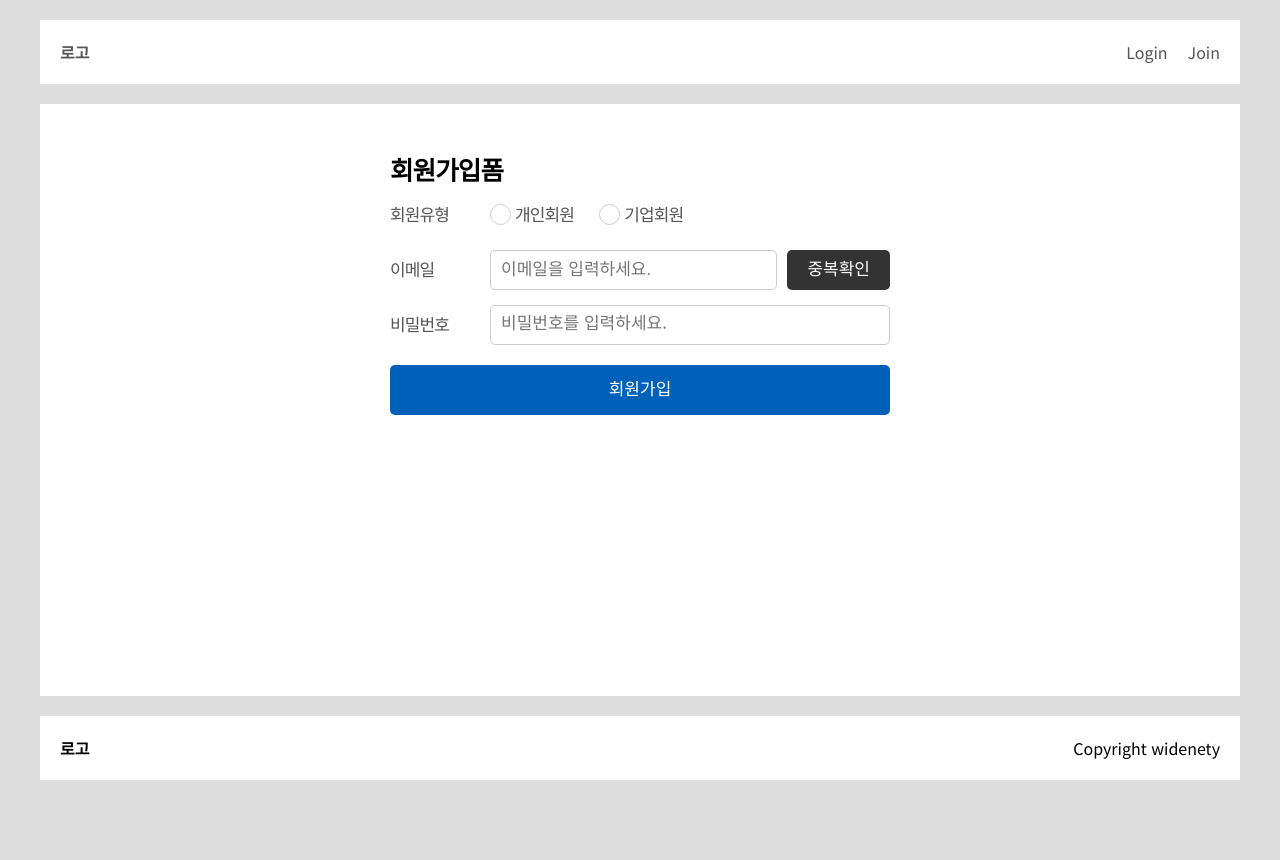
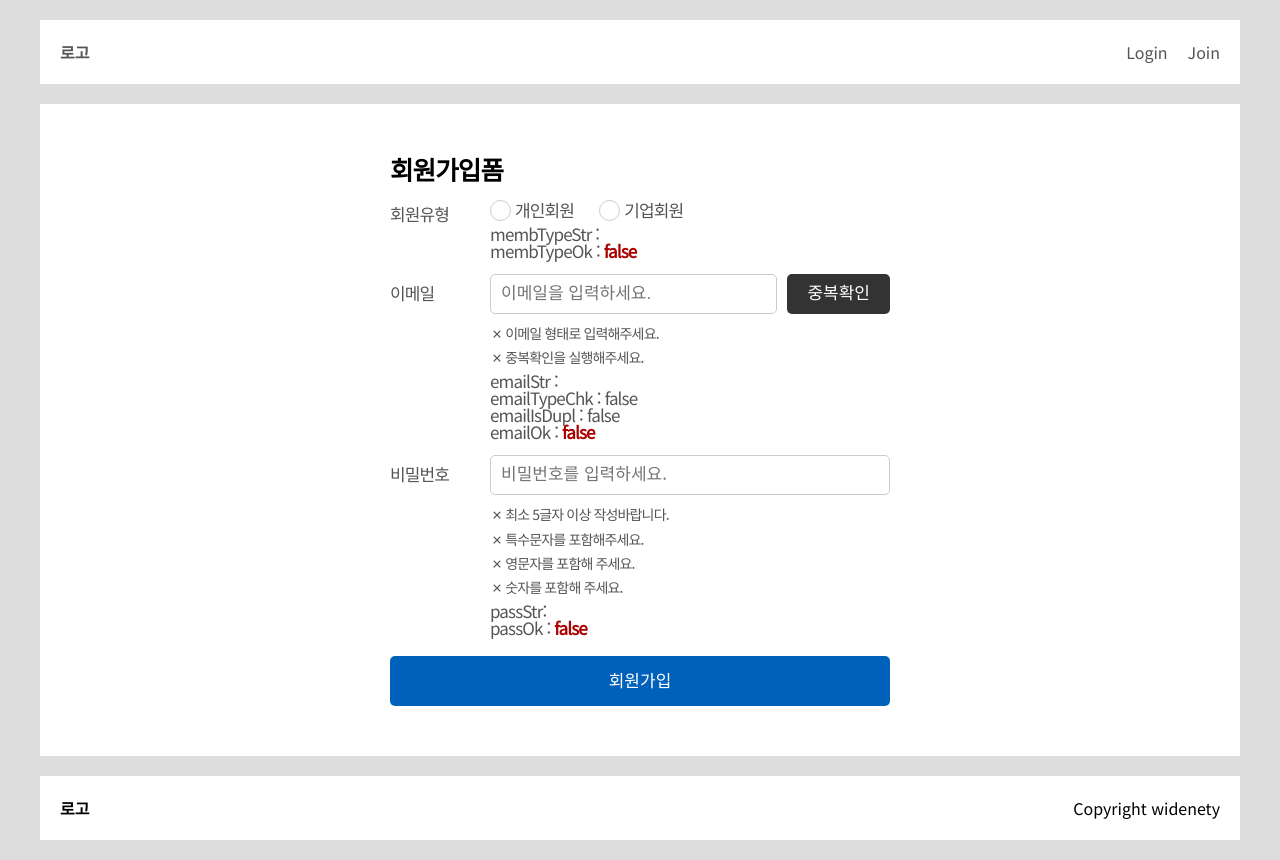
Before and after one commit to widenety/nexttest, a Next.js app: page /Pages/Member/Join in a window 1280 px wide. Before the commit the page ends 800 px from the top, so only its background shows below. Built offline with nearby package versions, Linux system fonts and the light colour scheme.

Commit message:
Config Member join set.

```diff
--- a/src/app/Pages/Member/Join/page.tsx
+++ b/src/app/Pages/Member/Join/page.tsx
@@ -1,5 +1,5 @@
 'use client';
-import { useState, useRef } from "react";
+import React, { useState, useRef } from "react";
 /*
 import { useEffect } from "react";
 import { db } from "@/lib/firebase";
@@ -37,55 +37,79 @@ export default function Join() {
 	// */
 
 	/* ==============================
-	* 회원유형 선택용 state
+	* 회원타입 선택
 	================================= */
-	const [ membType, setMembType ] = useState<string>( "" );
-	const typePersonalRef = useRef<HTMLInputElement>( null ); // 개인회원 라디오에 focus용
+	const [ membTypeStr, setMembTypeStr ] = useState<string>( "" );
+	const [ membTypeOk, setMembTypeOk ] = useState( false );
+	const refTypePersonal = useRef<HTMLInputElement>( null );
+	const setMbTypeChk = ( e: React.ChangeEvent<HTMLInputElement> ) => {
+		const selectedMembType = e.target.value;
+		setMembTypeStr( selectedMembType );
+		setMembTypeOk( true );
+	};
+
+	/* ==============================
+	* E-mail 유효성 검사 / 중복확인
+	================================= */
+	const [ email, setEmail ] = useState<string>( "" );
+	/** -- Firebase에서 중복 검사 */
+	const getDuplStatus = async () => {
+
+	}
+
+	const [ emailStr, setEmailStr ] = useState<string>( "" );
+	const [ emailTypeChk, setEmailTypeChk ] = useState( false );
+	const [ emailIsDupl, setEmailIsDupl ] = useState( false );
+	const [ emailOk, setEmailOk ] = useState( false );
+	const emailRef = useRef<HTMLInputElement>( null );
+	const setMbMailChk = async ( e: React.ChangeEvent<HTMLInputElement> ) => {
+		const inputedEmail = e.target.value;
+		setEmailStr( inputedEmail );
+
+		/** -- E mail 유효성 검사 먼저. */
+		const emailRegex = /^[^\s@]+@[^\s@]+\.[^\s@]+$/;
+		const getEmailValid = emailRegex.test( inputedEmail );
+		setEmailTypeChk( getEmailValid );
+
+		/** -- E mail 유효하면 Firemase 중복확인. */
+
+		/** -- 위 조건 전부 통과시 ok Flag state OK 설정. */
+	}
+
+	/* ==============================
+	* Paswword 유효성 검사
+	================================= */
+	const [ passStr, setPassStr ] = useState<string>( "" );
+	const [ passLenLim, setPassLenLim ] = useState( 5 );
+	const [ passOk, setPassOk ] = useState( false );
+	const [ hasLim, setHasLim ] = useState( false );
+	const [ hasSpecialChar, setHasSpecialChar ] = useState( false );
+	const [ hasLetter, setHasLetter ] = useState( false );
+	const [ hasNumber, setHasNumber ] = useState( false );
+	const refPass = useRef<HTMLInputElement>( null );
+	const setMbPassChk = async ( e: React.ChangeEvent<HTMLInputElement> ) => {
+		const inputedPass = e.target.value;
+		setPassStr( inputedPass );
+
+		/** -- 최소 5글자, 특수문자 포함, 영문자포함, 숫자 포함 검사 */
+		const isMinLenOk = inputedPass.length >= passLenLim;
+		const hasSpecial = /[!@#$%^&*(),.?":{}|<>_\-\[\]\\\/+=~`]/.test( inputedPass );
+		const hasAlpha = /[a-zA-Z]/.test( inputedPass );
+		const hasNum = /[0-9]/.test( inputedPass );
+
+		setHasLim( isMinLenOk );
+		setHasSpecialChar( hasSpecial );
+		setHasLetter( hasAlpha );
+		setHasNumber( hasNum );
+
+		setPassOk( isMinLenOk && hasSpecial && hasAlpha && hasNum );
+	}
 
 	/* ==============================
 	* 회원가입
 	================================= */
 	const setJoin = async () => {
-		/** -- 회원유형 선택여부 검증 */
-		if ( !membType ) {
-			alert( "회원 유형을 선택해주세요." );
-			typePersonalRef.current?.focus(); // 개인회원 라디오에 focus
-			return;
-		}
-	}
 
-	/* ==============================
-	* 중복확인
-	================================= */
-	const [ email, setEmail ] = useState<string>( "" );
-	const [ emailCheck, setEmailCheck ] = useState( false );
-	const [ emailCheckExec, setEmailCheckExec ] = useState( false );
-	const emailRef = useRef<HTMLInputElement>( null );
-	const getIsDupl = async () => {
-		setEmailCheckExec( true );
-
-		/** -- E mail 유효성/공란란 검사 */
-		const emailRegex = /^[^\s@]+@[^\s@]+\.[^\s@]+$/;
-		if ( !email ) {
-			alert( "이메일을 입력해주세요." );
-			setEmail( "" );
-			emailRef.current?.focus();
-			setEmailCheck( false );
-			return;
-		} else if ( !email || !emailRegex.test( email ) ) {
-			alert( "올바른 이메일 형식을 입력해주세요." );
-			setEmail( "" );
-			emailRef.current?.focus();
-			setEmailCheck( false );
-			return;
-		} else {
-			alert( "올바른 이메일 형식입니다." );
-			setEmailCheck( true );
-		}
-
-		/** -- Firebase에서 중복 검사 */
-
-		/** -- 중복 검사 */
 	}
 
 	return (
@@ -105,17 +129,21 @@ export default function Join() {
 								<ul className="frmListLv2">
 									<li>
 										<div className="rdos">
-											<input type="radio" name="membType" id="Personal" value="개인회원" onChange={( e ) => setMembType( e.target.value )} ref={typePersonalRef} />
+											<input type="radio" name="membType" id="Personal" value="개인회원" onChange={setMbTypeChk} ref={refTypePersonal} />
 											<label htmlFor="Personal">개인회원</label>
 										</div>
 									</li>
 									<li>
 										<div className="rdos">
-											<input type="radio" name="membType" id="Corporate" value="기업회원" onChange={( e ) => setMembType( e.target.value )} />
+											<input type="radio" name="membType" id="Corporate" value="기업회원" onChange={setMbTypeChk} />
 											<label htmlFor="Corporate">기업회원</label>
 										</div>
 									</li>
 								</ul>
+								<div>
+									membTypeStr : {membTypeStr} <br />
+									membTypeOk : <strong className="cred">{membTypeOk ? 'true' : 'false'}</strong><br />
+								</div>
 							</dd>
 						</dl>
 					</li>
@@ -123,23 +151,18 @@ export default function Join() {
 						<dl className="frmItemLv1">
 							<dt><label>이메일</label></dt>
 							<dd className="hasEmail">
-								<input type="email" name="email" id="email" placeholder="이메일을 입력하세요." ref={emailRef} onChange={( e ) => setEmail( e.target.value )} value={email} autoComplete="off" />
-								<button type="button" className="cBtn cBtn2 mailCheck" onClick={getIsDupl}><span>중복확인</span></button>
-								{
-									emailCheckExec && (
-										emailCheck ? (
-											<p className="cInfo1 emailCheck pass">
-												<i className="ri-error-warning-line"></i>
-												<span>사용 가능한 이메일입니다.</span>
-											</p>
-										) : (
-											<p className="cInfo1 emailCheck alert">
-												<i className="ri-error-warning-line"></i>
-												<span>이메일을 입력하고 중복확인을 해주세요.</span>
-											</p>
-										)
-									)
-								}
+								<input type="email" name="email" id="email" placeholder="이메일을 입력하세요." ref={emailRef} onChange={setMbMailChk} value={emailStr} autoComplete="off" />
+								<button type="button" className="cBtn cBtn2 mailCheck" onClick={getDuplStatus}><span>중복확인</span></button>
+								<ul className="cList1 hasIcon guideMsg">
+									<li className={emailTypeChk ? 'on' : ''}><i className={`ico ri-${ emailTypeChk ? 'check' : 'close' }-line`} /><p className="txt">이메일 형태로 입력해주세요.</p></li>
+									<li><i className="ico ri-close-line" /><p className="txt">중복확인을 실행해주세요.</p></li>
+								</ul>
+								<div>
+									emailStr : {emailStr} <br />
+									emailTypeChk : {emailTypeChk ? 'true' : 'false'} <br />
+									emailIsDupl : {emailIsDupl ? 'true' : 'false'} <br />
+									emailOk : <strong className="cred">{emailOk ? 'true' : 'false'}</strong><br />
+								</div>
 							</dd>
 						</dl>
 					</li>
@@ -147,7 +170,17 @@ export default function Join() {
 						<dl className="frmItemLv1">
 							<dt><label>비밀번호</label></dt>
 							<dd className="hasPassword">
-								<input type="password" name="password" id="password" placeholder="비밀번호를 입력하세요." />
+								<input type="password" name="password" id="password" placeholder="비밀번호를 입력하세요." ref={refPass} onChange={setMbPassChk} autoComplete="off" />
+								<ul className="cList1 hasIcon guideMsg">
+									<li className={hasLim ? 'on' : ''}><i className={`ico ri-${ hasLim ? 'check' : 'close' }-line`} /><p className="txt">최소 {passLenLim}글자 이상 작성바랍니다.</p></li>
+									<li className={hasSpecialChar ? 'on' : ''}><i className={`ico ri-${ hasSpecialChar ? 'check' : 'close' }-line`} /><p className="txt">특수문자를 포함해주세요.</p></li>
+									<li className={hasLetter ? 'on' : ''}><i className={`ico ri-${ hasLetter ? 'check' : 'close' }-line`} /><p className="txt">영문자를 포함해 주세요.</p></li>
+									<li className={hasNumber ? 'on' : ''}><i className={`ico ri-${ hasNumber ? 'check' : 'close' }-line`} /><p className="txt">숫자를 포함해 주세요.</p></li>
+								</ul>
+								<div>
+									passStr: {passStr} <br />
+									passOk : <strong className="cred">{passOk ? 'true' : 'false'}</strong><br />
+								</div>
 							</dd>
 						</dl>
 					</li>
--- a/src/app/_Css/common.scss
+++ b/src/app/_Css/common.scss
@@ -102,3 +102,7 @@ button, .pointer, .hand{cursor:pointer}
 	90% {transform: translateX(1px) rotate(0);}
 	100% {transform: translateX(-1px) rotate(0);}
 }
+
+.cred {color:#a00;}
+.cblack {color:#000;}
+.cblue {color:#00f;}
--- a/src/app/_Css/contents.scss
+++ b/src/app/_Css/contents.scss
@@ -13,16 +13,27 @@
 			button {height:40px;margin:0 0 0 10px;}
 		}
 		.hasPassword {}
-		.emailCheck {
+		.cInfo1 {
 			margin:5px 0 0;
 			&.pass {color:$passColor1;}
 			&.alert {color:$alertColor1;}
+			em {font-style:normal;text-decoration:underline;font-weight:700;}
 		}
 	}
 	.frmItemLv1 {
 		align-items:flex-start;align-content:flex-start;
 		dt {padding:10px 0 0;}
-		dd {}
+		dd {
+			.guideMsg {
+				width:100%;margin:10px 0 0;
+				> li {
+					font-size:14px;margin:0 0 5px;
+					.ico {margin:1px 2px 0 0;}
+					.txt {}
+					&.on {color:$blue1;}
+				}
+			}
+		}
 	}
 	.frmListLv2 {}
 	.joinBtn {width:100%;}
--- a/src/app/_Css/styleGuide.scss
+++ b/src/app/_Css/styleGuide.scss
@@ -22,17 +22,38 @@
 }
 
 /* ==============================
-* Text
+* Title
 ================================= */
 /** -- Title */
 .cTit1 {display:block;font-size:1.5em;color:#000;line-height:1.2;margin:0 0 10px;font-weight:700;}
+
+/* ==============================
+* Information
+================================= */
 .cInfo1 {
 	display:flex;flex-flow:row;flex-wrap:wrap;line-height:1.4;
 	i {margin:1px 5px 0 0;font-size:17px;}
 	span {flex:1;font-size:15px;}
 }
 
-/** -- Text */
+/* ==============================
+* List
+================================= */
+.cList1 {
+	display:block;margin:0 0 15px;
+	&:last-child {margin:0;}
+	> li {
+		width:100%;box-sizing:border-box;position:relative;margin:0 0 5px;line-height:1.3;
+		&:last-child {margin:0;}
+	}
+	&.hasIcon {
+		> li {
+			display:flex;flex-flow:row;flex-wrap:wrap;width:100%;
+			.ico {margin:2px 3px 0 0;}
+			.txt {flex:1;}
+		}
+	}
+}
 
 /* ==============================
 * Form
```
